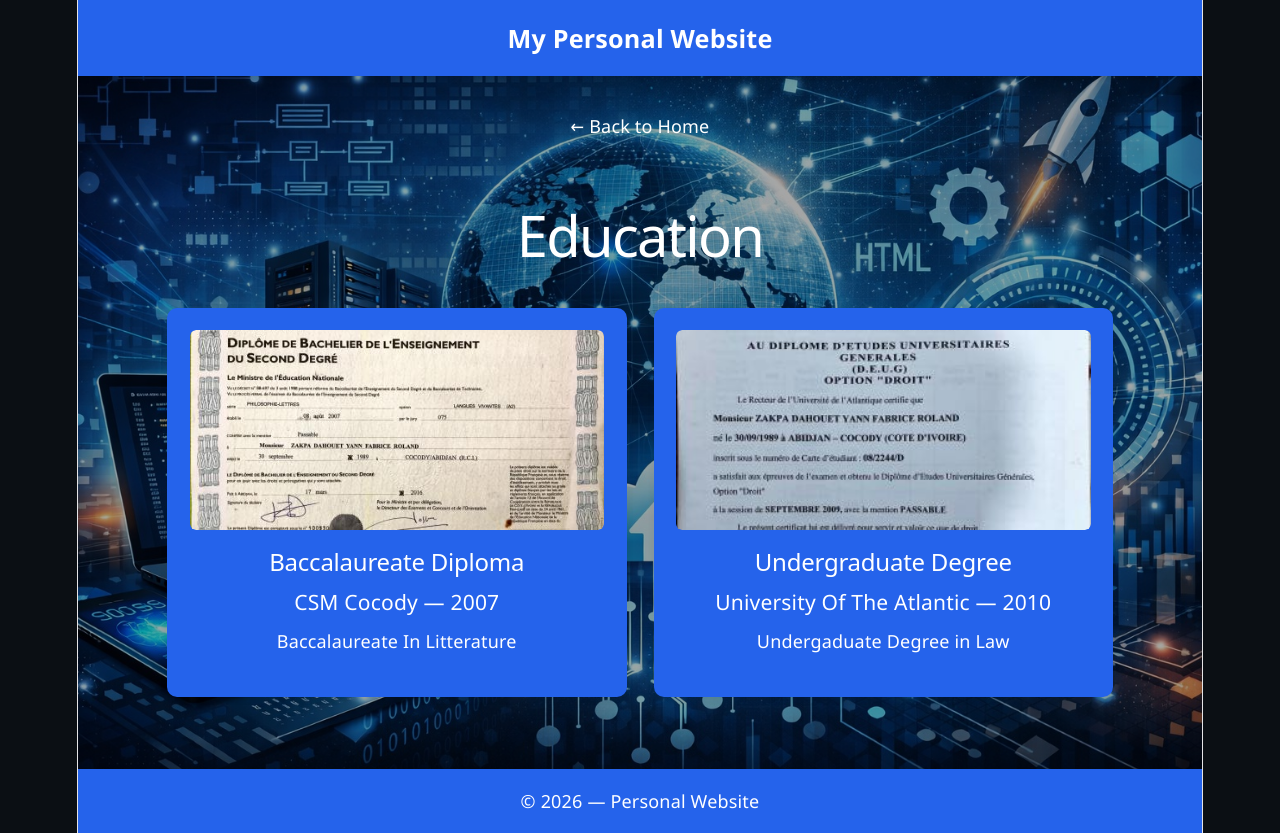
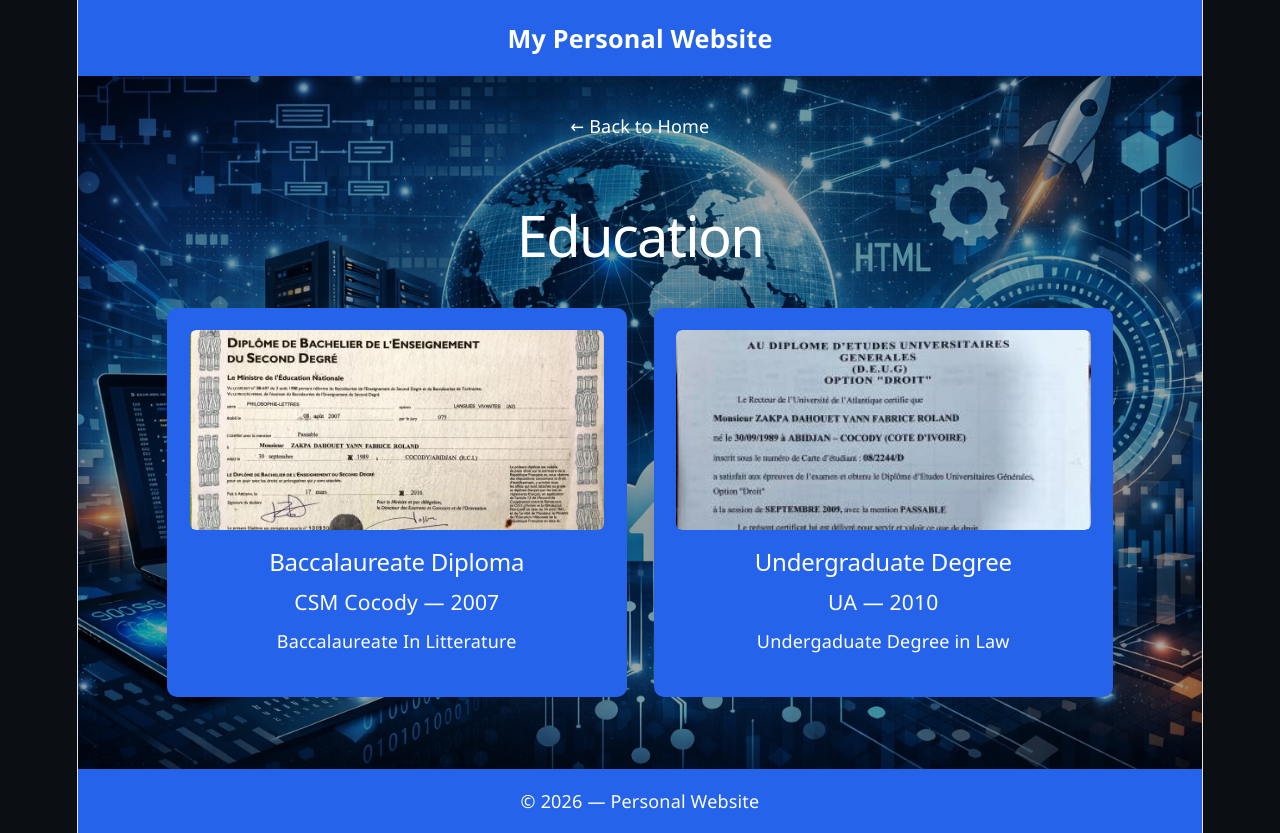
Before and after one commit to mali01001110/yzwebsite, a React app in the folder frontend/: page /education in a window 1280 px wide. Built offline with nearby package versions, Linux system fonts and the light colour scheme; the HTML template or start-up script is replaced by a standard one.

Commit message:
Abbreviate institution name for clarity

```diff
--- a/frontend/src/pages/Education.jsx
+++ b/frontend/src/pages/Education.jsx
@@ -19,7 +19,7 @@ function Education() {
       image: edu2,
       alt: 'Ivorian Associate Degree In Law',
       title: 'Undergraduate Degree',
-      institution: 'University Of The Atlantic — 2010',
+      institution: 'UA — 2010',
       description: 'Undergaduate Degree in Law',
     },
   ];
```
